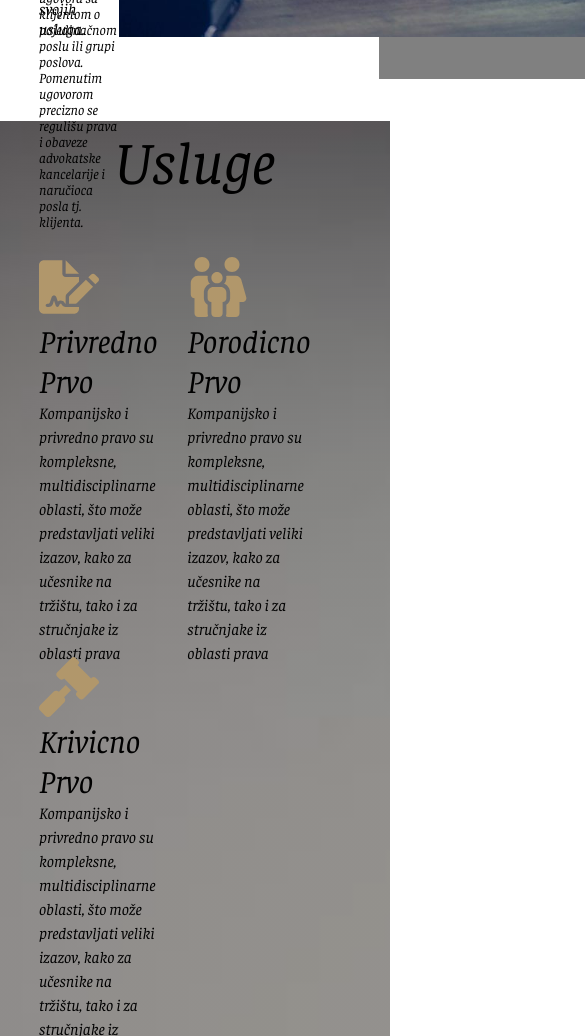
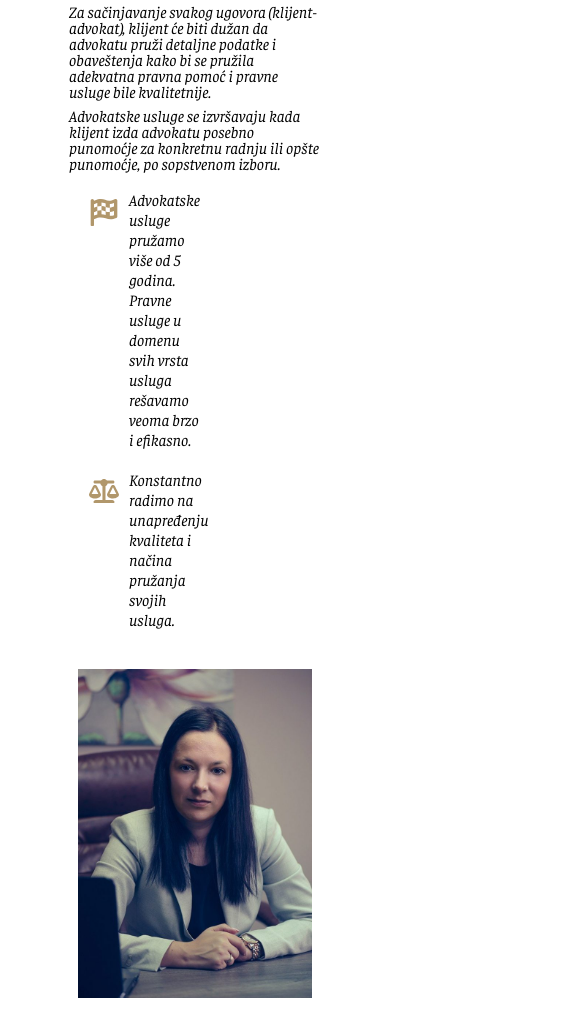
Before and after one commit to ma-studios/template-1, a plain HTML site: page index.html in a window 390 px wide. Shown: the part 1567-2603 px from the top of the page, 585 px wide, since content can reach past the window. Drawn offline with Linux system fonts and the light colour scheme.

Commit message:
section-2 & section-3 responsive

```diff
--- a/index.html
+++ b/index.html
@@ -88,24 +88,31 @@
 					<div class="title">
 						Pravna Pomoć
 					</div>
-
 					<div class="paragraph">Advokat Vesna Plavšić diplomirala je na Pravnom Fakultetu Univerziteta u Beogradu 2007 godine. Pripravnički staž obavila je u Osnovnom sudu u Loznici od 2010 – 2012 godine.  Sudijski saradnik u Osnovnom Sudu u Loznici postaje od 2012 – 2015 godine. Od maja 2015 godine advokat Vesna Plavšić upisna je u imenik advokata.</div>
 					<div class="paragraph">Sve pravne usluge advokatska kancelarija Plavšić pruža na osnovu posebno zaključenog ugovora sa klijentom o pojedinačnom poslu ili grupi poslova. Pomenutim ugovorom precizno se regulišu prava i obaveze advokatske kancelarije i naručioca posla tj. klijenta.</div>
-					<!-- <div class="paragraph">Za sačinjavanje svakog ugovora (klijent-advokat), klijent će biti dužan da advokatu pruži detaljne podatke i obaveštenja kako bi se pružila adekvatna pravna pomoć i pravne usluge bile kvalitetnije.</div> -->
-					<!-- <div class="paragraph">Advokatske usluge se izvršavaju kada klijent izda advokatu posebno punomoćje za konkretnu radnju ili opšte punomoćje, po sopstvenom izboru.</div> -->
+					<div class="paragraph">Za sačinjavanje svakog ugovora (klijent-advokat), klijent će biti dužan da advokatu pruži detaljne podatke i obaveštenja kako bi se pružila adekvatna pravna pomoć i pravne usluge bile kvalitetnije.</div>
+					<div class="paragraph">Advokatske usluge se izvršavaju kada klijent izda advokatu posebno punomoćje za konkretnu radnju ili opšte punomoćje, po sopstvenom izboru.</div>
 				</div>
 				<div class="info-small">
+					<div class="info-icon">
+						<img src="./assets/icons/flag-checkered.svg"/>
+					</div>
+					<div clas="info-paragraph">
 					Advokatske usluge pružamo više od 5 godina. Pravne usluge u domenu svih vrsta usluga rešavamo veoma brzo i efikasno.
+					</div>
 				</div>
 				<div class="info-small">
+					<div class="info-icon">
+						<img src="./assets/icons/scale-balanced.svg"/>
+					</div>
+					<div class="info-paragraph">
 					Konstantno radimo na unapređenju kvaliteta i načina pružanja svojih usluga.
+					</div>
 				</div>
 			</div>
 
 			<div class="image">
-				<div class="square">
-				</div>
-				<img src="./assets/images/advokat.jpg"/>
+			<img src="./assets/images/advokat.jpg"/>
 			</div>
 
 		</div>
--- a/styles/index.css
+++ b/styles/index.css
@@ -74,6 +74,7 @@
 .section-2
 {
 	display: flex;
+	height: 120vh;
 }
 
 .wrapper-2
@@ -81,23 +82,27 @@
 	display: flex;
 }
 
+/* slika se cudno ponasa */
+/* sa propertijima widht i height */
+
 .image
 {
 	flex-basis: 50%;
 	display: flex;
 	justify-content: center;
-	position: relative;
+	align-items: center;
 }
 
 .image img
 {
-	height: 80vh;
-	z-index: 2;
+	width: 75%;
 }
 
 .info
 {
 	flex-basis: 50%;
+
+	padding: 30px;
 
 	display: flex;
 	flex-wrap: wrap;
@@ -106,13 +111,14 @@
 .bio
 {
 	flex-basis: 100%;
-	height: 300px;
 }
 
 .info-small
 {
 	flex-basis: 50%;
-	height: 100px;
+	padding: 10px;
+
+	display: flex;
 }
 
 .title
@@ -125,21 +131,39 @@
 
 .paragraph
 {
-	font-size: 14px;
 	line-height: 16px;
 	margin-bottom: 8px;
 }
 
-.square
+.info-icon img
 {
-	height: 110%;
-	width: 50%;
-	background-color: gray;
-	position: absolute;
-	top: -25px;
-	right: -20px;
-	z-index: 1;
+	width: 30px;
+	margin: 10px;
 }
+
+@media only screen and ( max-width: 900px )
+{
+	.section-2
+	{
+		height: 250vh;
+	}
+
+	.image
+	{
+		flex-basis: 100%;
+	}
+
+	.info
+	{
+		flex-basis: 100%;
+	}
+
+	.wrapper-2
+	{
+		flex-wrap: wrap;
+	}
+}
+
 /* ~~~~~~~~~~~~~~~~~~~~SECTION 3~~~~~~~~~~~~~~~~~~~~ */
 
 .background-3
@@ -209,6 +233,24 @@
 	height: 60px;
 }
 
+@media only screen and ( max-width: 900px )
+{
+	.section-3
+	{
+		height: 300vh;
+	}
+
+	.background-3
+	{
+		height: 300vh;
+	}
+
+	.card
+	{
+		flex-basis: 50%;
+	}
+}
+
 /* ~~~~~~~~~~~~~~section 4~~~~~~~~~~~~~~~~~~~~~ */
 
 .wrapper-4
```
Also changed, not shown: 2 other files.
